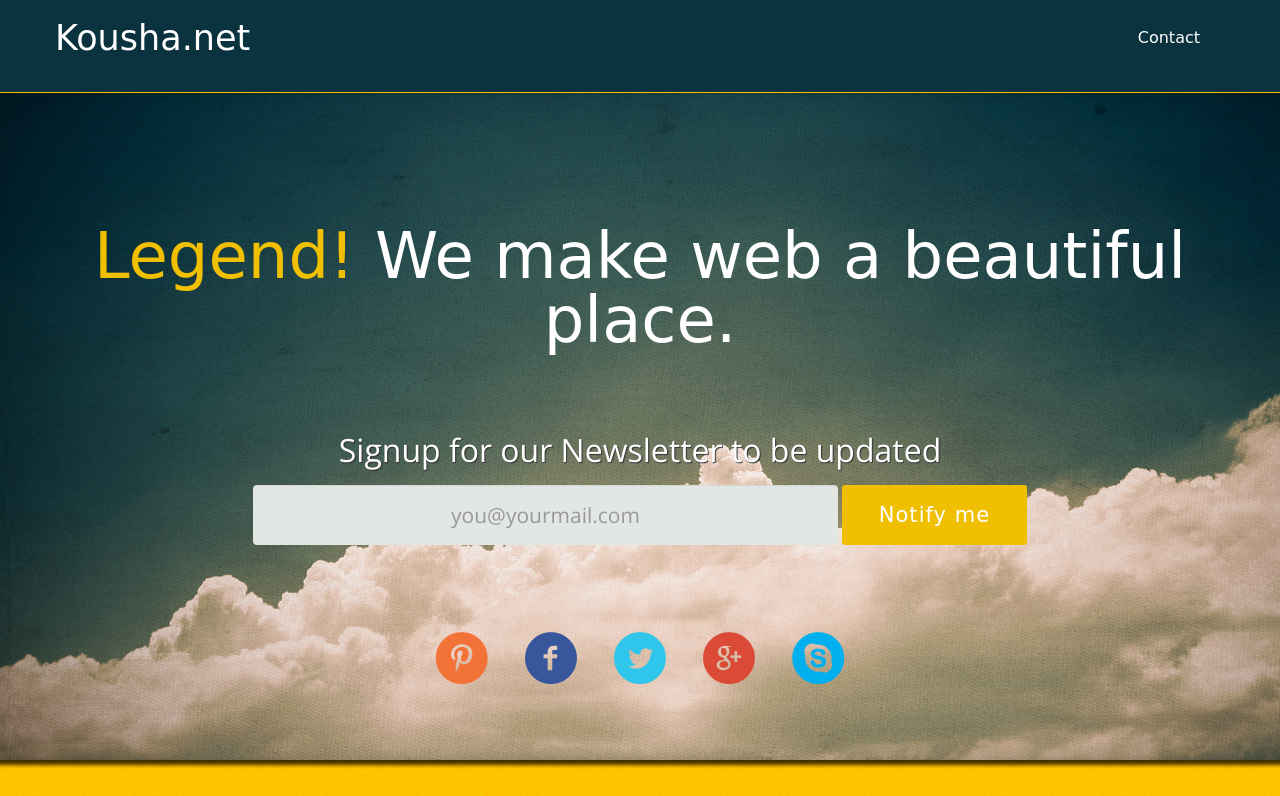
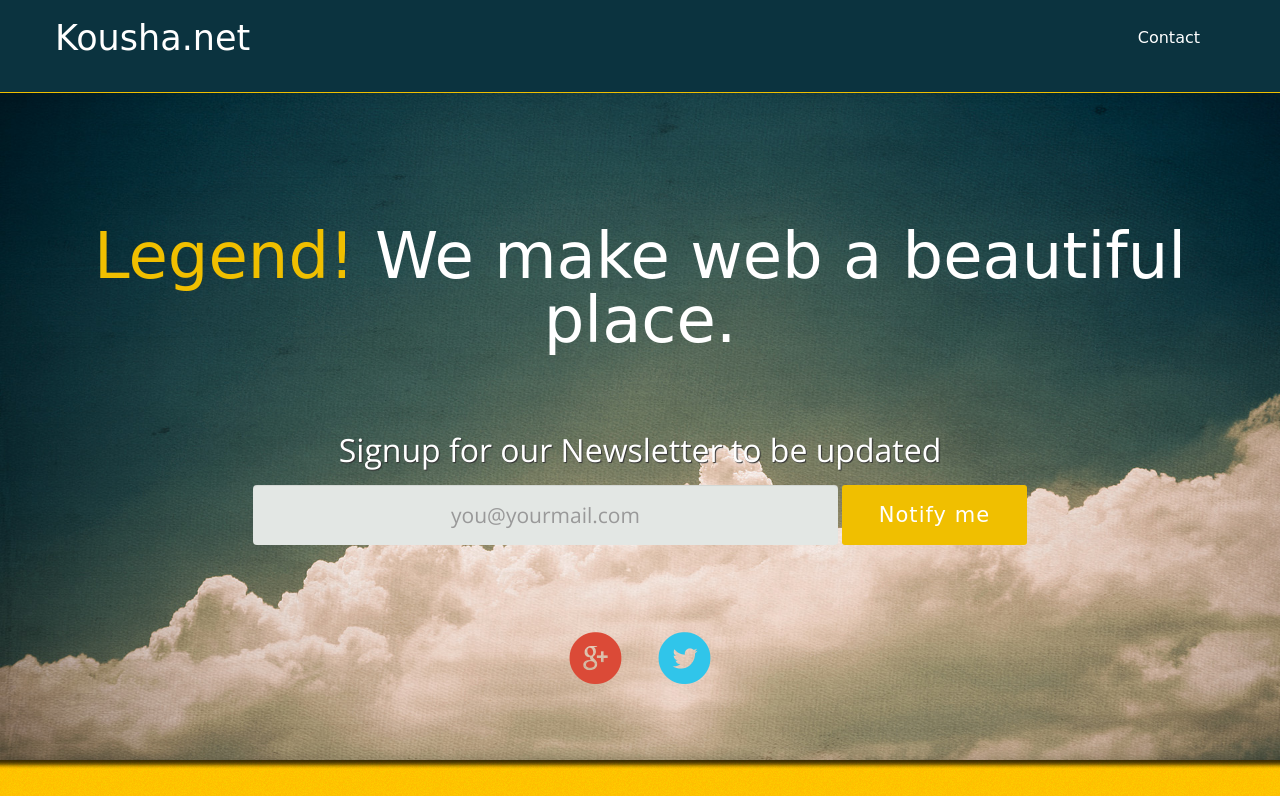
Before and after one commit to kousha/kousha.github.io, a plain HTML site: page index.html in a window 1280 px wide. Shown: the top 796 px of the page. Drawn offline with nearby package versions, Linux system fonts and the light colour scheme; a web font is replaced by a local one.

```diff
--- a/index.html
+++ b/index.html
@@ -91,11 +91,11 @@
           <div class="row">
             <div class="span12">
               <ul class="icon">
-                <li><a href="#" target="_blank"><i class="icon-pinterest-circled"></i></a></li>
-                <li><a href="#" target="_blank"><i class="icon-facebook-circled"></i></a></li>
-                <li><a href="#" target="_blank"><i class="icon-twitter-circled"></i></a></li>
-                <li><a href="#" target="_blank"><i class="icon-gplus-circled"></i></a></li>
-                <li><a href="#" target="_blank"><i class="icon-skype-circled"></i></a></li>
+                <!--<li><a href="#" target="_blank"><i class="icon-pinterest-circled"></i></a></li>
+                <!--<li><a href="#" target="_blank"><i class="icon-facebook-circled"></i></a></li>-->
+                <li><a href="//twitter.com/@qphaze" target="_blank"><i class="icon-gplus-circled"></i></a></li>
+                <li><a href="//google.com/+KoushaNajafi" target="_blank"><i class="icon-twitter-circled"></i></a></li>
+                <!--<li><a href="#" target="_blank"><i class="icon-skype-circled"></i></a></li>-->
               </ul>
             </div>
           </div>
```
